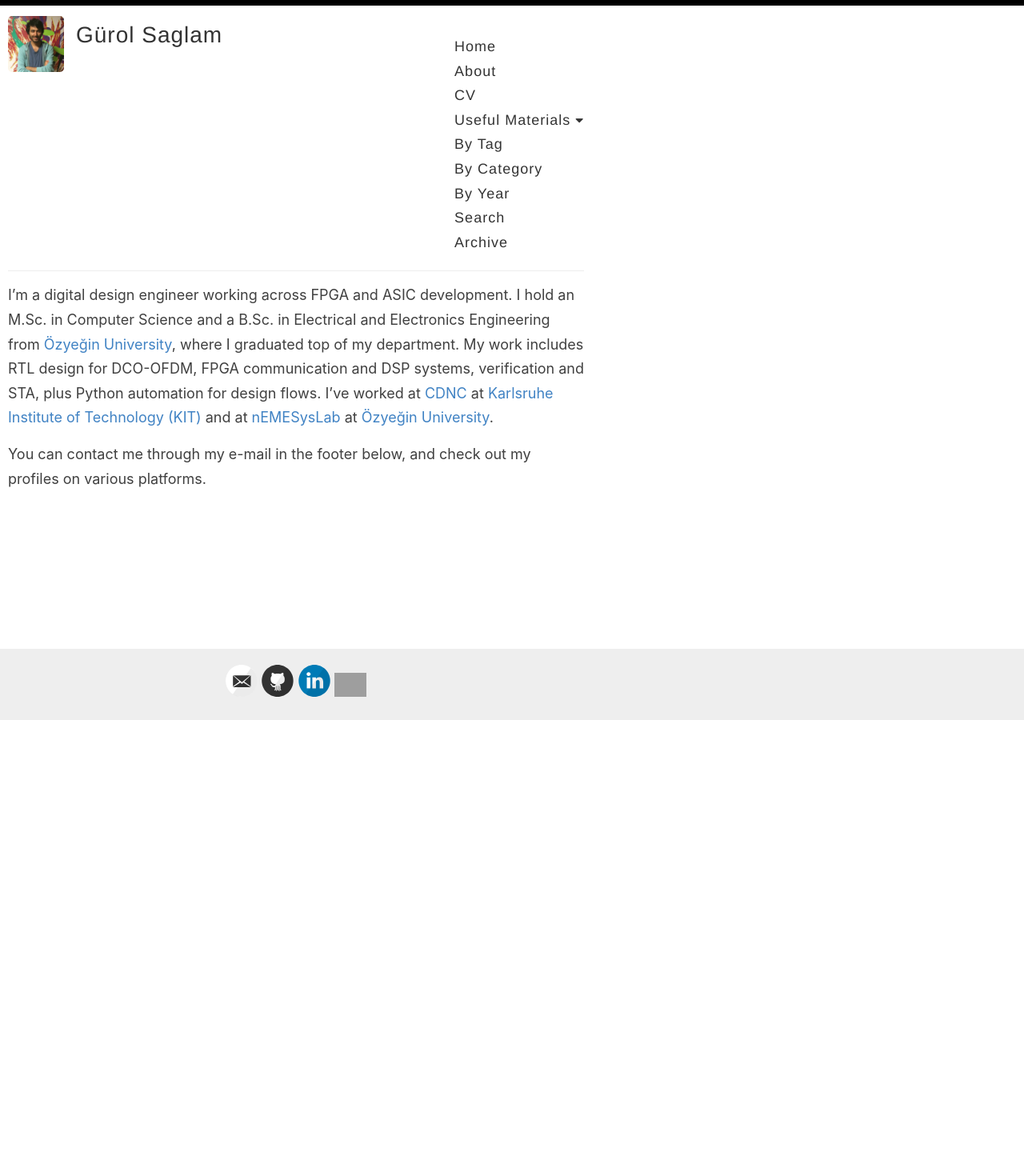
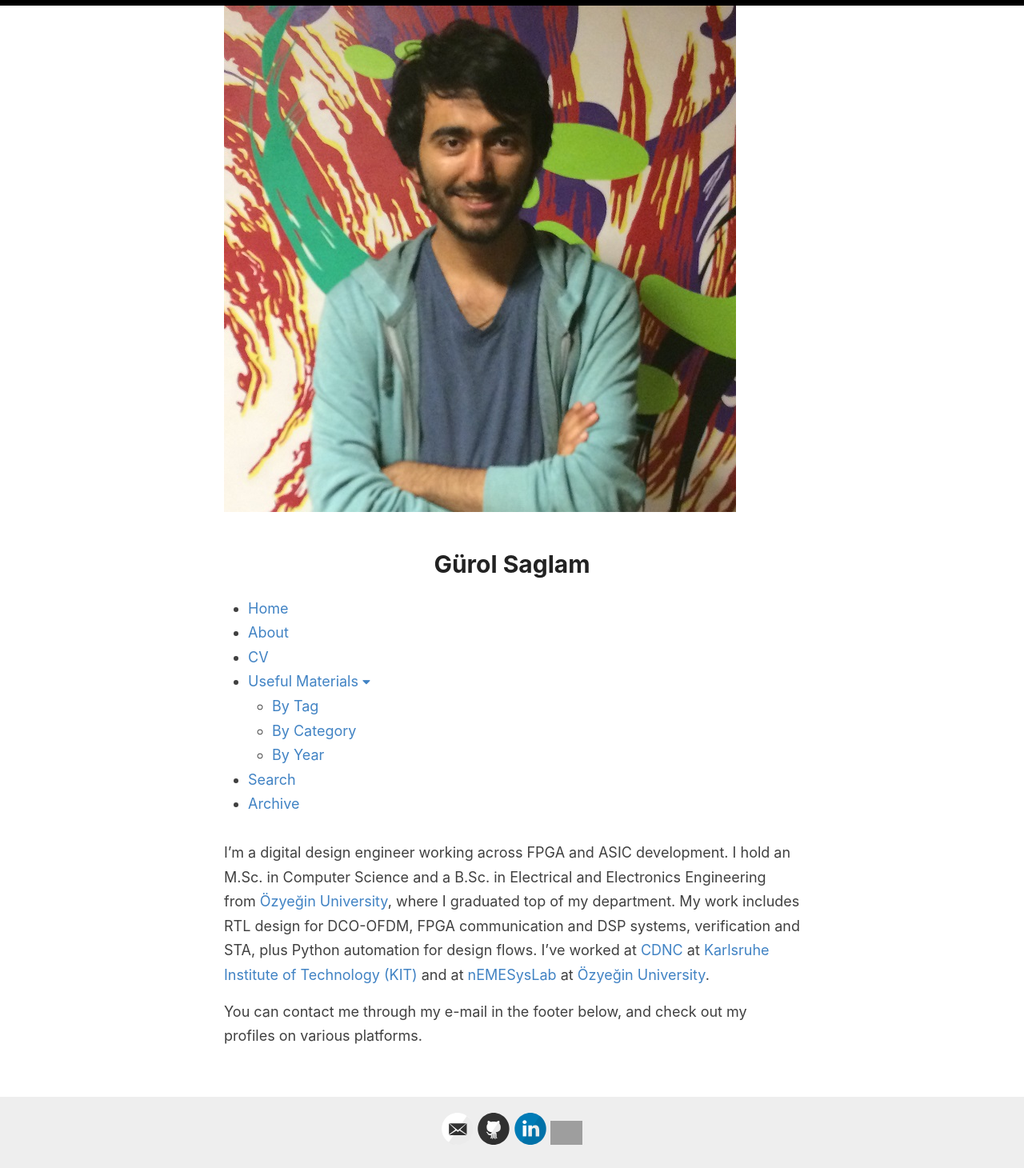
Before and after one commit to gurolsaglam/web_test, a Jekyll site: the page built from index.md, in a window 1280 px wide. Shown: the whole page at 80% size. Built offline with Jekyll 4.4.1, drawn with Linux system fonts in a browser that asks for light colours; before the commit the page ends 901 px from its top, so only the background shows below that; grey boxes are pictures that could not be loaded.

Commit message:
Update style.scss

```diff
--- a/assets/style.scss
+++ b/assets/style.scss
@@ -18,8 +18,8 @@
 @import "base";
 
 /* Components */
-@import "masthead";
-/*@import "navigation";
+/*@import "masthead";
+@import "navigation";
 */
 
 
```
